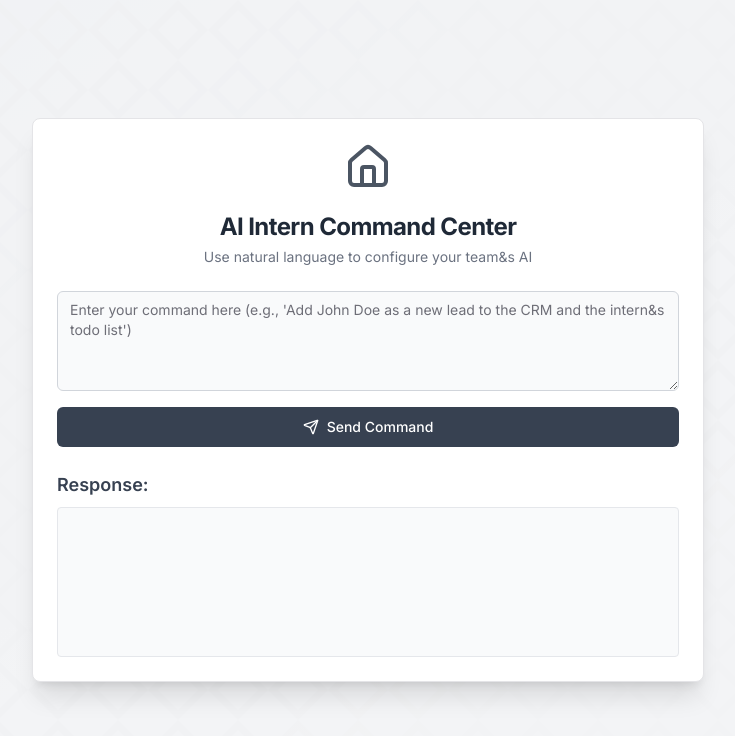
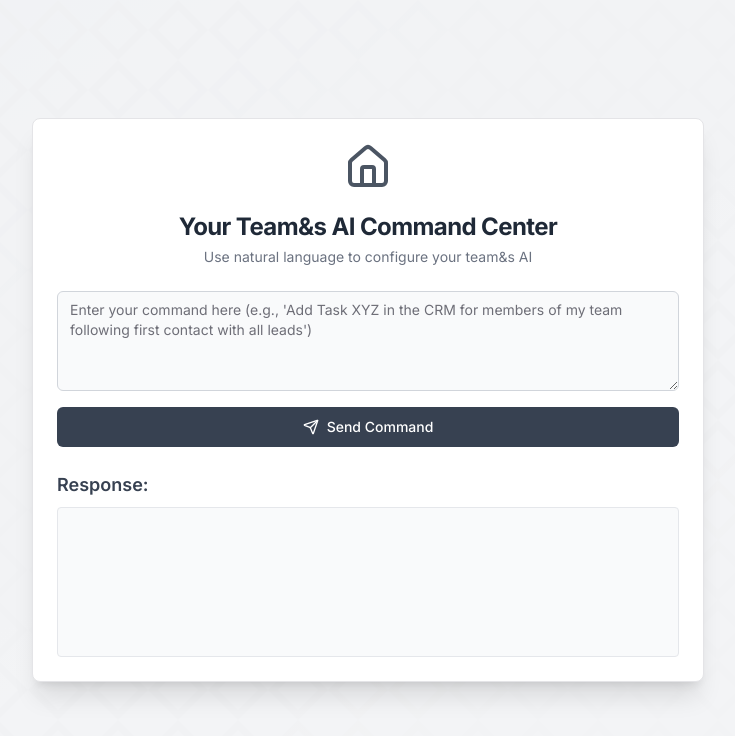
Before and after one commit to ashtable/Intern-Admin-ashtable-frontend, a Next.js app: page /chat in a window 1280 px wide. Shown: the top 736 px of the page, without its empty margins (272-1007 px from the left). Built offline with nearby package versions, Linux system fonts and the light colour scheme.

Commit message:
Updated placeholder text based on discussion today on potential use cases

```diff
--- a/components/ai-generated/chat-page.tsx
+++ b/components/ai-generated/chat-page.tsx
@@ -47,7 +47,7 @@ export default function AIInternCommandPage() {
           <div className="flex items-center justify-center mb-4">
             <Home className="h-12 w-12 text-gray-600" />
           </div>
-          <CardTitle className="text-2xl font-bold tracking-tight text-gray-800 text-center">AI Intern Command Center</CardTitle>
+          <CardTitle className="text-2xl font-bold tracking-tight text-gray-800 text-center">Your Team&amp;s AI Command Center</CardTitle>
           <CardDescription className="text-gray-500 text-center">
             Use natural language to configure your team&amp;s AI
           </CardDescription>
@@ -57,7 +57,7 @@ export default function AIInternCommandPage() {
             <div className="space-y-4">
               <div className="space-y-2">
                 <Textarea
-                  placeholder="Enter your command here (e.g., 'Add John Doe as a new lead to the CRM and the intern&amp;s todo list')"
+                  placeholder="Enter your command here (e.g., 'Add Task XYZ in the CRM for members of my team following first contact with all leads')"
                   value={command}
                   onChange={(e) => setCommand(e.target.value)}
                   required
```
